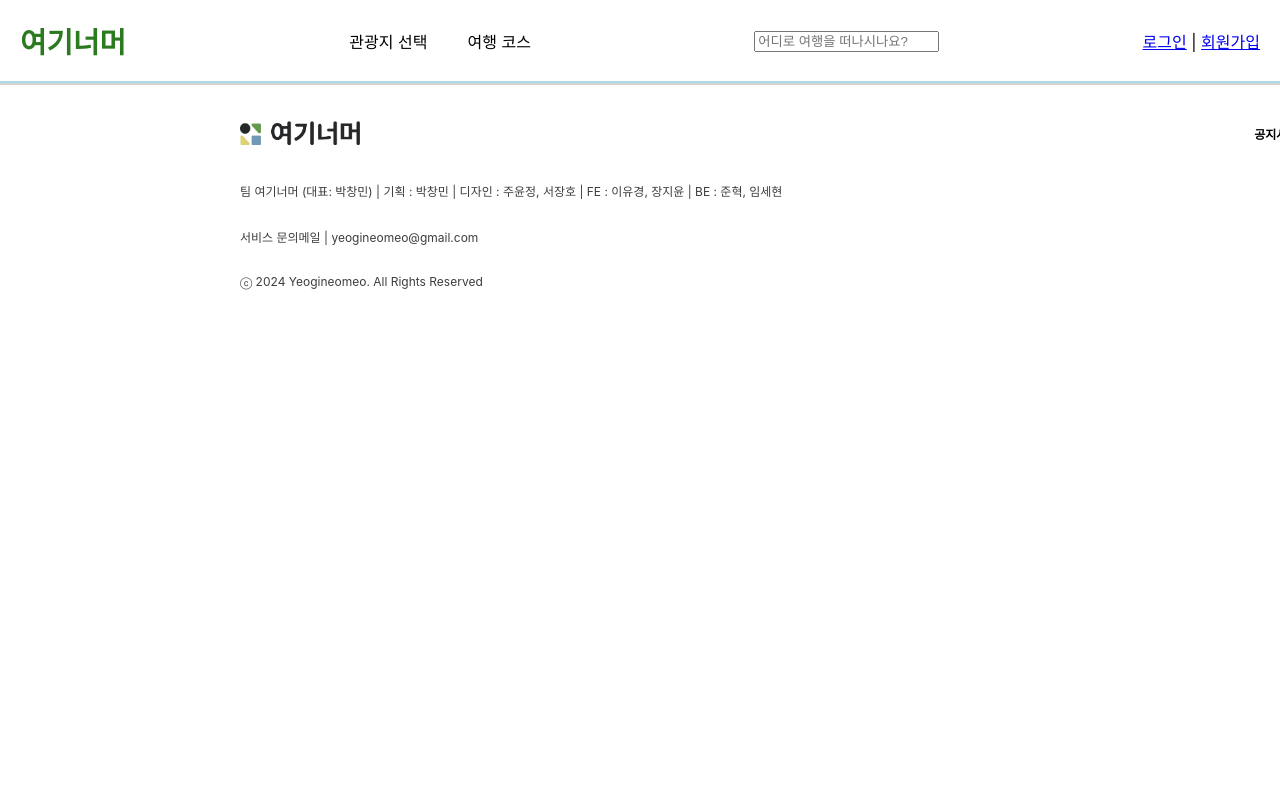
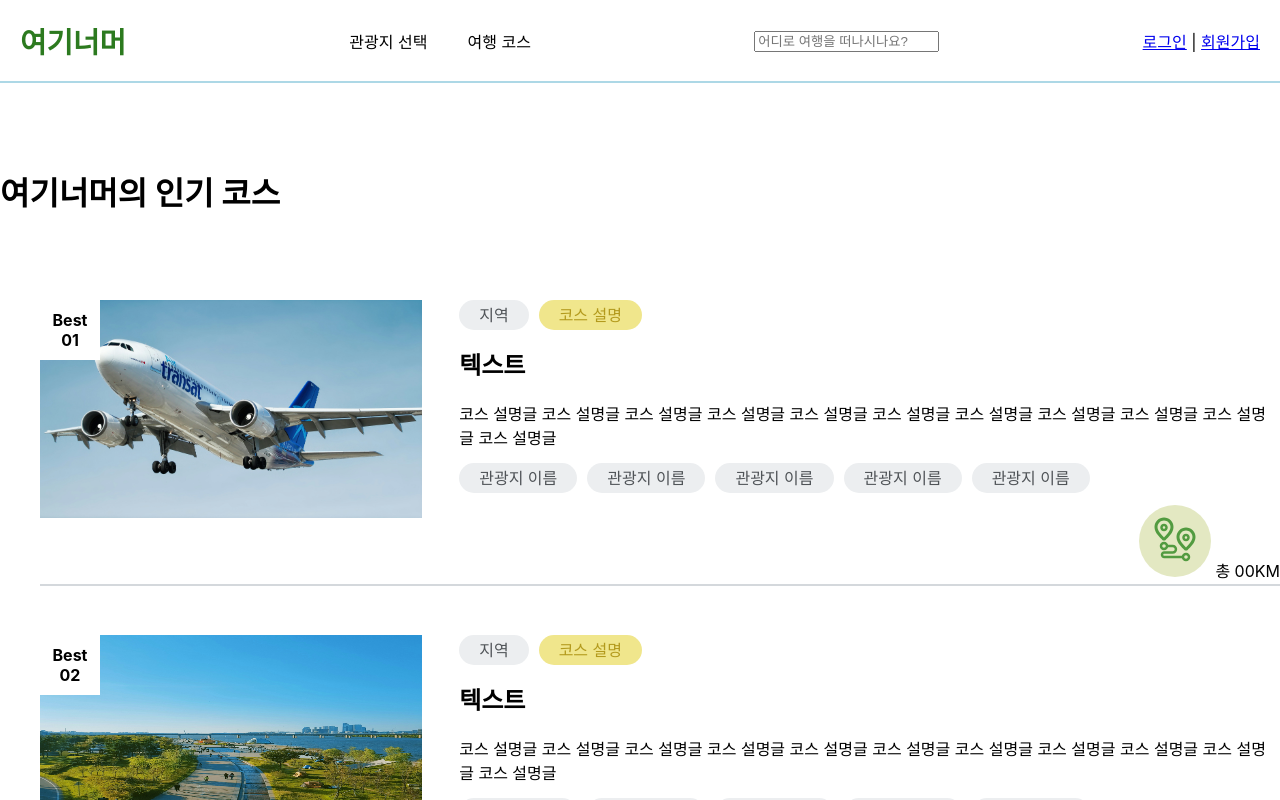
Before and after one commit to bumjuni/OverHereFrontend, a React (Create React App) app: page /best-course in a window 1280 px wide. Shown: the top 800 px of the page. Built offline with nearby package versions, Linux system fonts and the light colour scheme.

Commit message:
feat: 베스트 코스 카드 및 페이지 구현

```diff
--- a/src/App.js
+++ b/src/App.js
@@ -3,6 +3,7 @@ import { BrowserRouter, Routes, Route } from 'react-router-dom';
 import Home from './pages/Home';
 import TravelRoutes from './pages/TravelRoutesPage';
 import CourseDetails from './pages/CourseDetailPage';
+import BestCourse from './pages/BestCoursePage';
 import Header from './components/Header/Header';
 import Footer from './components/Footer/Footer';
 
@@ -14,6 +15,7 @@ const App = () => {
         <Route path="/" element={<Home />} />
         <Route path="/travel-routes" element={<TravelRoutes />} />
         <Route path="/course-details" element={<CourseDetails />} />
+        <Route path="/best-course" element={<BestCourse />} />
       </Routes>
       <Footer />
     </BrowserRouter>
--- /dev/null
+++ b/src/components/BestCourse/BestCourseCard.css
@@ -0,0 +1,21 @@
+.rank{
+    position: absolute;
+    display: flex;
+    justify-content: center;
+    text-align: center;
+    padding: 10px;
+    background-color: white;
+    height: 5%;
+    aspect-ratio: 1 / 1;
+    font-weight: bold;
+}
+
+.totalKM{
+    position: absolute;
+    right: 0;
+}
+
+.best-card{
+    display: flex;
+    justify-content: center;
+}
--- /dev/null
+++ b/src/components/BestCourse/BestCourseCard.jsx
@@ -0,0 +1,35 @@
+import dummyImg from '../../assets/image/dummy/dummy_img4.jpg';
+import Badge from '../common/Badge';
+import { ReactComponent as RouteIcon } from "../../assets/image/Route_Pictogram.svg";
+import './BestCourseCard.css';
+
+// RouteIcon svg설정 수정.. current로 변경
+
+function BestCourseCard({rank, img, name}){
+    return (
+        <div className="best-card">
+            <div>
+                <div className="rank">
+                    Best <br /> {rank}
+                </div>
+                <img src={img} alt={name} className="best-image" height="218" width="382" />
+            </div>
+            <div className="rec-contents">
+                <Badge text="지역" color="gray" />
+                <Badge text="코스 설명" color="yellow" />
+                <h2>텍스트</h2>
+                <p>코스 설명글 코스 설명글 코스 설명글 코스 설명글 코스 설명글 코스 설명글 코스 설명글 코스 설명글 코스 설명글 코스 설명글 코스 설명글 </p>
+                <div className="best-badges">
+                    <Badge text="관광지 이름" color="gray" />
+                    <Badge text="관광지 이름" color="gray" />
+                    <Badge text="관광지 이름" color="gray" />
+                    <Badge text="관광지 이름" color="gray" />
+                    <Badge text="관광지 이름" color="gray" />
+                </div>
+                <p className="totalKM"><RouteIcon /> 총 00KM  </p>
+            </div>
+        </div>
+    );
+}
+
+export default BestCourseCard;
--- /dev/null
+++ b/src/pages/BestCoursePage.css
@@ -0,0 +1,7 @@
+/* body{
+    margin: 0 15% 0 15%;
+} */
+
+.best-title{
+    padding: 5% 0 5% 0;
+}
--- /dev/null
+++ b/src/pages/BestCoursePage.jsx
@@ -0,0 +1,65 @@
+import {react, useEffect} from 'react';
+import styled from 'styled-components';
+import dummy1 from '../assets/image/dummy/dummy_img1.jpg';
+import dummy2 from '../assets/image/dummy/dummy_img2.jpg';
+import dummy3 from '../assets/image/dummy/dummy_img3.jpg';
+import dummy4 from '../assets/image/dummy/dummy_img4.jpg';
+import dummy5 from '../assets/image/dummy/dummy_img5.jpg';
+import dummy6 from '../assets/image/dummy/dummy_img6.jpg';
+import dummy7 from '../assets/image/dummy/dummy_img7.jpg';
+import BestCourseCard from '../components/BestCourse/BestCourseCard';
+import MoreContentsButton from '../components/common/MoreContentsButton';
+import './BestCoursePage.css';
+
+const StyledUl = styled.ul`
+    display: flex;
+    flex-direction: column;
+    justify-contents: center;
+    list-style-type: none;
+    margin: 20px 0 20px 0;
+    `;
+
+const Divider = styled.div`
+    border: 1px solid #D4D8DC;
+    margin: 5% 0 4% 0;
+`
+
+function BestCourse(){
+    const result = [
+    {
+        rank: '01',
+        img: dummy1,
+        name: 'first'
+    },
+    {
+        rank: '02',
+        img: dummy2,
+        name: 'second'
+    },{
+        rank: '03',
+        img: dummy3,
+        name: 'third'
+    }
+    ];
+
+    const BestCourseList = result.map(course =>
+        <li className="best-list">
+            <BestCourseCard
+                rank={course.rank}
+                img={course.img}
+                name={course.name}
+            />
+            <Divider />
+        </li>
+    )
+
+    return (
+        <>
+            <h1 className="best-title">여기너머의 인기 코스</h1>
+            <StyledUl>{BestCourseList}</StyledUl>
+            <MoreContentsButton />
+        </>
+    );
+}
+
+export default BestCourse;
```
